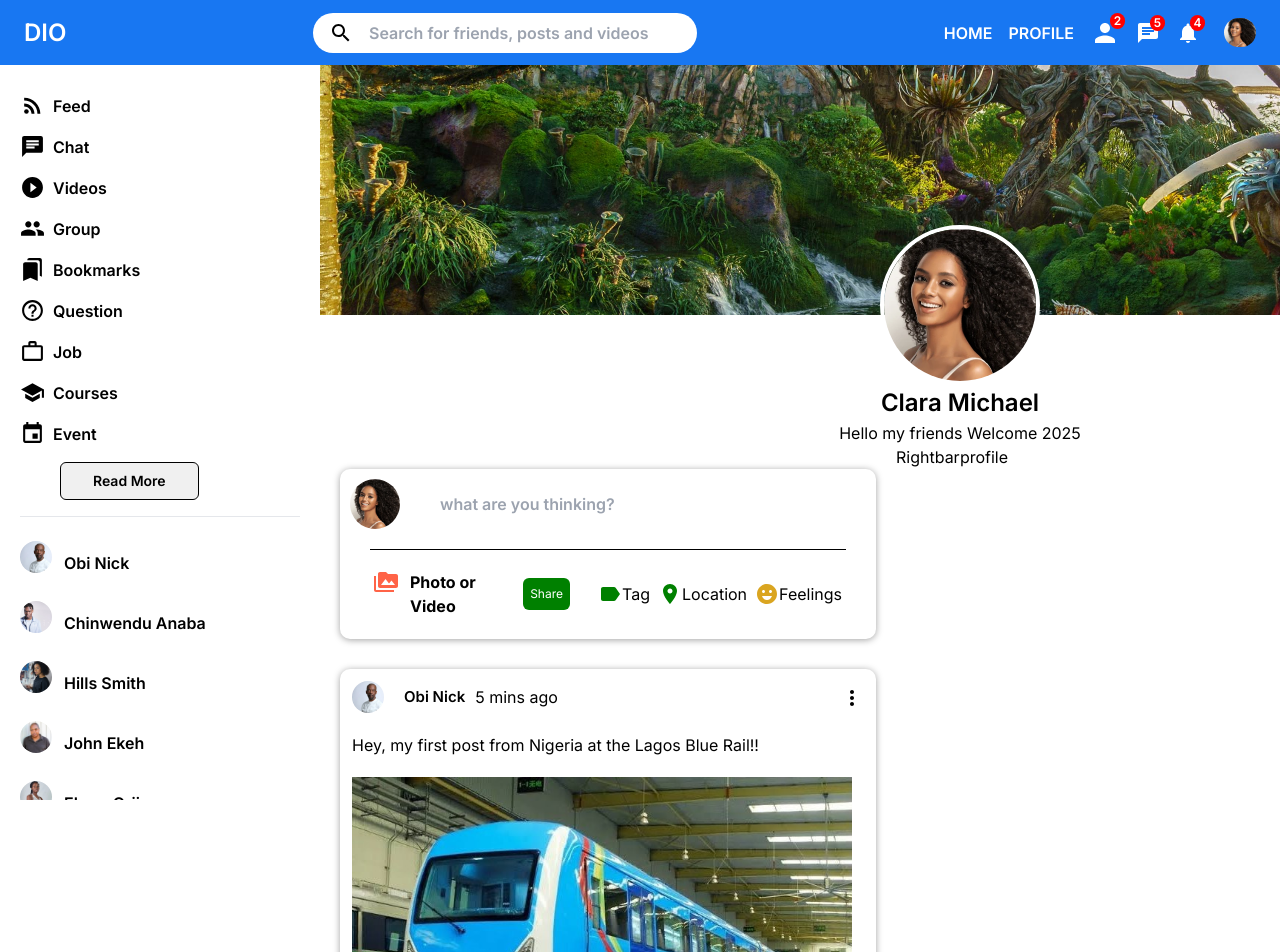
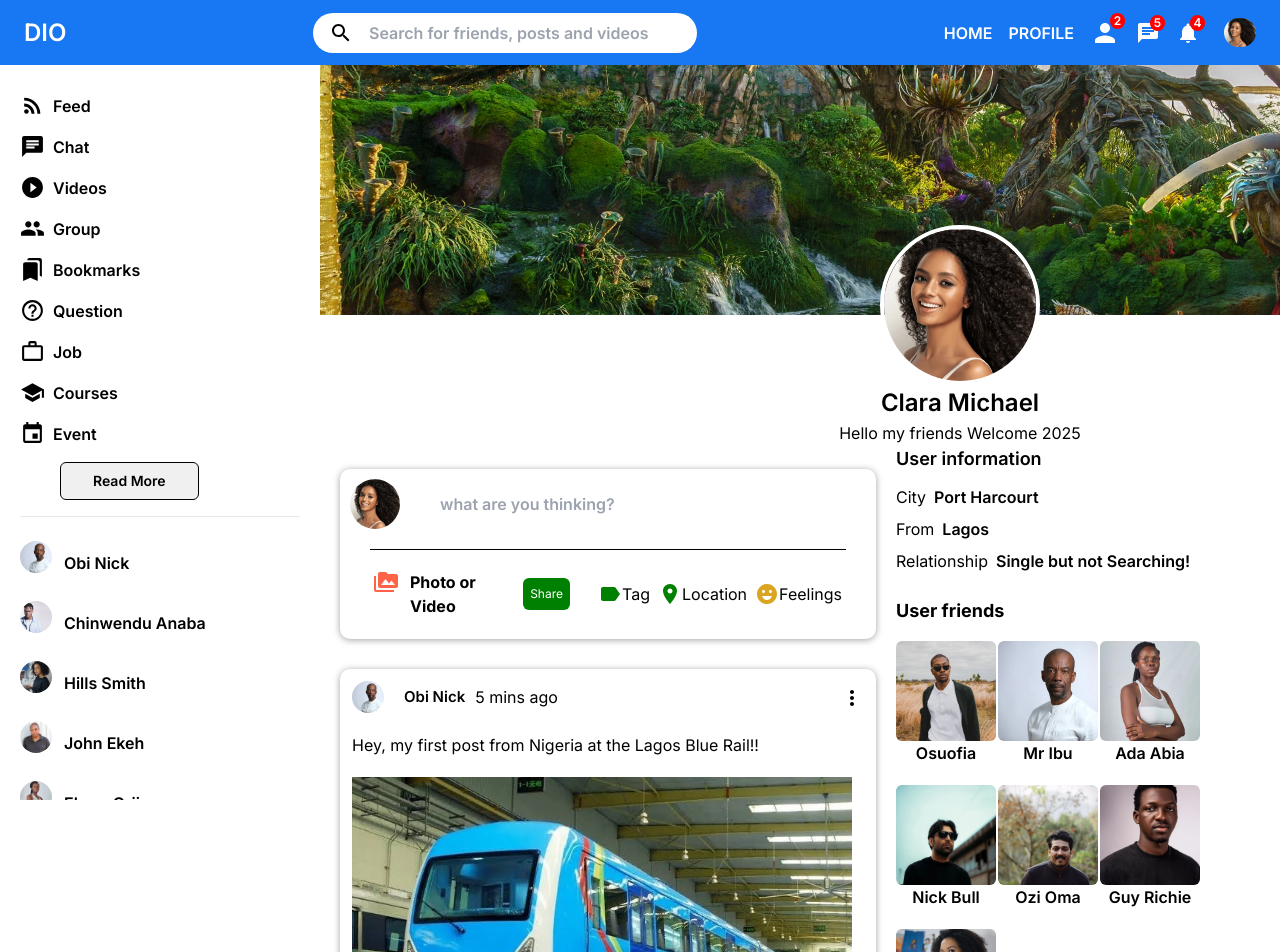
Before and after one commit to Usytech01/D-tech, a Next.js app: page /profile in a window 1280 px wide. Shown: the top 952 px of the page. Built offline with nearby package versions, Linux system fonts and the light colour scheme.

Commit message:
Add Rightbarprofile

```diff
--- a/app/component/Rightbarprofile.jsx
+++ b/app/component/Rightbarprofile.jsx
@@ -1,7 +1,110 @@
-import React from 'react'
+import Image from 'next/image';
+import React from 'react';
 
 export default function Rightbarprofile() {
-  return (
-    <div>Rightbarprofile</div>
-  )
+  const ProfileRightbar = () => {
+    return (
+      <>
+
+        <div className="bigcover hidden lg:block mt4 lg:w-[25vw]">
+          <h4 className="font-semibold text-lg">User information</h4>
+          <div className="flex flex-col gap-2 mt-3">
+            <div className="flex gap-2 items-center">
+              <span className="">City</span>
+              <span className="font-semibold">Port Harcourt</span>
+            </div>
+            <div className="flex gap-2 items-center">
+              <span className="">From</span>
+              <span className="font-semibold">Lagos</span>
+            </div>
+            <div className="flex gap-2 items-center">
+              <span className="">Relationship</span>
+              <span className="font-semibold">Single but not Searching!</span>
+            </div>
+          </div>
+          <h4 className="mt-6 font-bold text-lg">User friends</h4>
+          <div className="flex flex-wrap mr-4 mt-4 justify-between">
+            <div className="flex flex-col items-center mb-[20px] cursor-pointer">
+              <Image
+              src="/assets/team/eleven.jpeg"
+              alt="someone"
+              width={100}
+              height={100}
+              className="w-[100px] h-[100px] rounded-md object-cover"
+              />
+              <span className="font-semibold">Osuofia</span>
+            </div>
+            <div className="flex flex-col items-center mb-[20px] cursor-pointer">
+              <Image
+              src="/assets/team/one.webp"
+              alt="someone"
+              width={100}
+              height={100}
+              className="w-[100px] h-[100px] rounded-md object-cover"
+              />
+              <span className="font-semibold">Mr Ibu</span>
+            </div>
+            <div className="flex flex-col items-center mb-[20px] cursor-pointer">
+              <Image
+              src="/assets/team/five.webp"
+              alt="someone"
+              width={100}
+              height={100}
+              className="w-[100px] h-[100px] rounded-md object-cover"
+              />
+              <span className="font-semibold">Ada Abia</span>
+            </div>
+            <div className="flex flex-col items-center mb-[20px] cursor-pointer">
+              <Image
+              src="/assets/team/six.webp"
+              alt="someone"
+              width={100}
+              height={100}
+              className="w-[100px] h-[100px] rounded-md object-cover"
+              />
+              <span className="font-semibold">Nick Bull</span>
+            </div>
+            <div className="flex flex-col items-center mb-[20px] cursor-pointer">
+              <Image
+              src="/assets/team/ten.webp"
+              alt="someone"
+              width={100}
+              height={100}
+              className="w-[100px] h-[100px] rounded-md object-cover"
+              />
+              <span className="font-semibold">Ozi Oma</span>
+            </div>
+            <div className="flex flex-col items-center mb-[20px] cursor-pointer">
+              <Image
+              src="/assets/team/nine.webp"
+              alt="someone"
+              width={100}
+              height={100}
+              className="w-[100px] h-[100px] rounded-md object-cover"
+              />
+              <span className="font-semibold">Guy Richie</span>
+            </div>
+            <div className="flex flex-col items-center mb-[20px] cursor-pointer">
+              <Image
+              src="/assets/team/three.webp"
+              alt="someone"
+              width={100}
+              height={100}
+              className="w-[100px] h-[100px] rounded-md object-cover"
+              />
+              <span className="font-semibold">Akachi Diya</span>
+            </div>
+          </div>
+        </div>
+      </>
+    );
+  };
+
+  return(
+    <div className="rightbar">
+      <div className="rightbarWrapper">
+        <ProfileRightbar/>
+      </div>
+    </div>
+  );
 }
```
